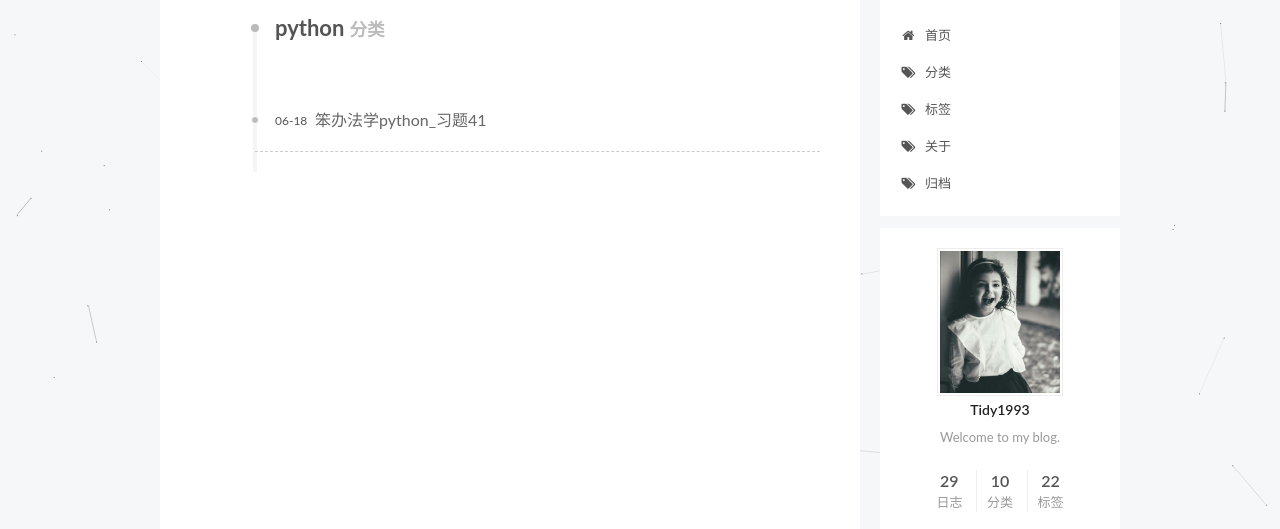
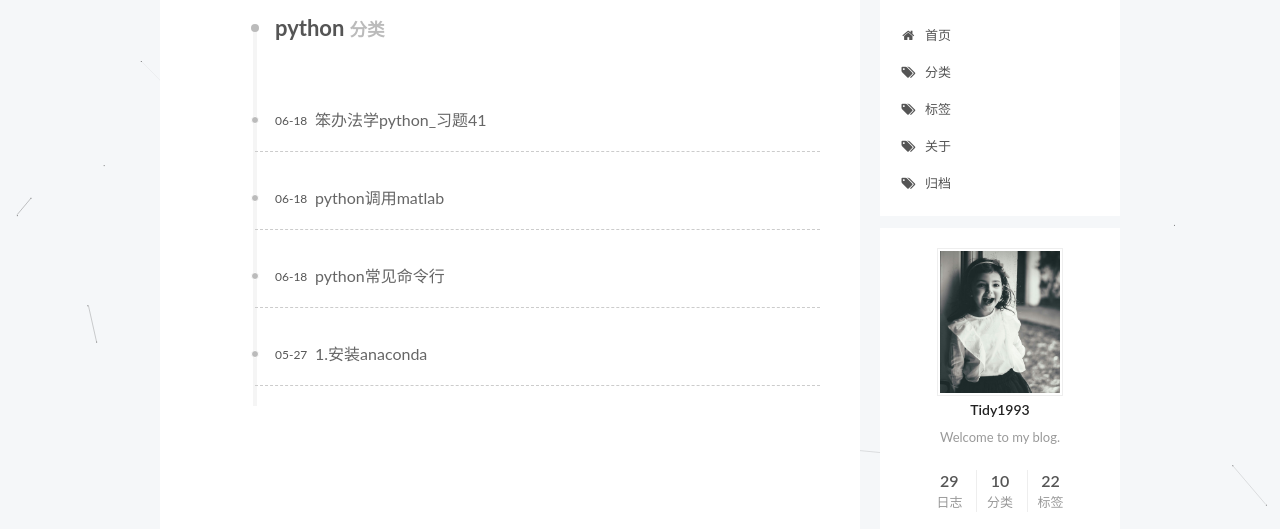
Before and after one commit to Tidy1993/Tidy1993.github.io, a plain HTML site: page categories/Programming/python/index.html in a window 1280 px wide. Shown: the part 92-621 px from the top of the page. Drawn offline with Linux system fonts and the light colour scheme.

Commit message:
Site updated: 2018-06-18 20:10:56

```diff
--- a/categories/Programming/python/index.html
+++ b/categories/Programming/python/index.html
@@ -82,7 +82,7 @@
 <meta name="description" content="Welcome to my blog.">
 <meta property="og:type" content="website">
 <meta property="og:title" content="Tidy1993&#39;s blog">
-<meta property="og:url" content="http://yoursite.com/categories/programming/python/index.html">
+<meta property="og:url" content="http://yoursite.com/categories/Programming/python/index.html">
 <meta property="og:site_name" content="Tidy1993&#39;s blog">
 <meta property="og:description" content="Welcome to my blog.">
 <meta property="og:locale" content="zh-Hans">
@@ -118,7 +118,7 @@
 
 
 
-  <link rel="canonical" href="http://yoursite.com/categories/programming/python/"/>
+  <link rel="canonical" href="http://yoursite.com/categories/Programming/python/"/>
 
 
 
@@ -280,6 +280,90 @@
               datetime="2018-06-18T19:22:52+08:00"
               content="2018-06-18" >
           06-18
+        </time>
+      </div>
+
+    </header>
+  </article>
+
+
+
+
+
+  <article class="post post-type-normal" itemscope itemtype="http://schema.org/Article">
+    <header class="post-header">
+
+      <h2 class="post-title">
+
+            <a class="post-title-link" href="/2018/06/18/python/python调用matlab/" itemprop="url">
+
+                <span itemprop="name">python调用matlab</span>
+
+            </a>
+
+      </h2>
+
+      <div class="post-meta">
+        <time class="post-time" itemprop="dateCreated"
+              datetime="2018-06-18T19:18:54+08:00"
+              content="2018-06-18" >
+          06-18
+        </time>
+      </div>
+
+    </header>
+  </article>
+
+
+
+
+
+  <article class="post post-type-normal" itemscope itemtype="http://schema.org/Article">
+    <header class="post-header">
+
+      <h2 class="post-title">
+
+            <a class="post-title-link" href="/2018/06/18/python/python常见命令行/" itemprop="url">
+
+                <span itemprop="name">python常见命令行</span>
+
+            </a>
+
+      </h2>
+
+      <div class="post-meta">
+        <time class="post-time" itemprop="dateCreated"
+              datetime="2018-06-18T19:06:08+08:00"
+              content="2018-06-18" >
+          06-18
+        </time>
+      </div>
+
+    </header>
+  </article>
+
+
+
+
+
+  <article class="post post-type-normal" itemscope itemtype="http://schema.org/Article">
+    <header class="post-header">
+
+      <h2 class="post-title">
+
+            <a class="post-title-link" href="/2018/05/27/mechine learning/1.安装anaconda/" itemprop="url">
+
+                <span itemprop="name">1.安装anaconda</span>
+
+            </a>
+
+      </h2>
+
+      <div class="post-meta">
+        <time class="post-time" itemprop="dateCreated"
+              datetime="2018-05-27T20:43:19+08:00"
+              content="2018-05-27" >
+          05-27
         </time>
       </div>
 
@@ -619,124 +703,3 @@
 
 </body>
 </html>
-e="text/javascript" src="/lib/jquery/index.js?v=2.1.3"></script>
-
-
-
-
-    <script type="text/javascript" src="/lib/fastclick/lib/fastclick.min.js?v=1.0.6"></script>
-
-
-
-
-    <script type="text/javascript" src="/lib/jquery_lazyload/jquery.lazyload.js?v=1.9.7"></script>
-
-
-
-
-    <script type="text/javascript" src="/lib/velocity/velocity.min.js?v=1.2.1"></script>
-
-
-
-
-    <script type="text/javascript" src="/lib/velocity/velocity.ui.min.js?v=1.2.1"></script>
-
-
-
-
-    <script type="text/javascript" src="/lib/fancybox/source/jquery.fancybox.pack.js?v=2.1.5"></script>
-
-
-
-
-    <script type="text/javascript" src="/lib/canvas-nest/canvas-nest.min.js"></script>
-
-
-
-
-
-
-  <script type="text/javascript" src="/js/src/utils.js?v=5.1.4"></script>
-
-  <script type="text/javascript" src="/js/src/motion.js?v=5.1.4"></script>
-
-
-
-
-
-
-
-  <script type="text/javascript" src="/js/src/affix.js?v=5.1.4"></script>
-
-  <script type="text/javascript" src="/js/src/schemes/pisces.js?v=5.1.4"></script>
-
-
-
-
-
-
-
-
-  <script type="text/javascript" src="/js/src/bootstrap.js?v=5.1.4"></script>
-
-
-
-
-
-
-
-
-
-
-
-
-
-
-
-
-
-
-
-
-
-
-
-
-
-
-
-
-
-
-
-
-
-
-
-
-
-
-
-
-
-
-
-
-
-
-
-
-
-
-
-
-
-
-
-
-
-  <!-- ҳ����С���� -->
-  <script type="text/javascript" src="/js/src/love.js"></script>
-
-</body>
-</html>
```
Also changed, not shown: 2018/06/18/python/笨办法学python-习题41/index.html (+4 -4 lines), categories/Programming/index.html (+28 -28 lines), categories/Programming/page/2/index.html (+28 -0 lines), categories/index.html (+1 -1 lines), index.html (+3 -3 lines).
